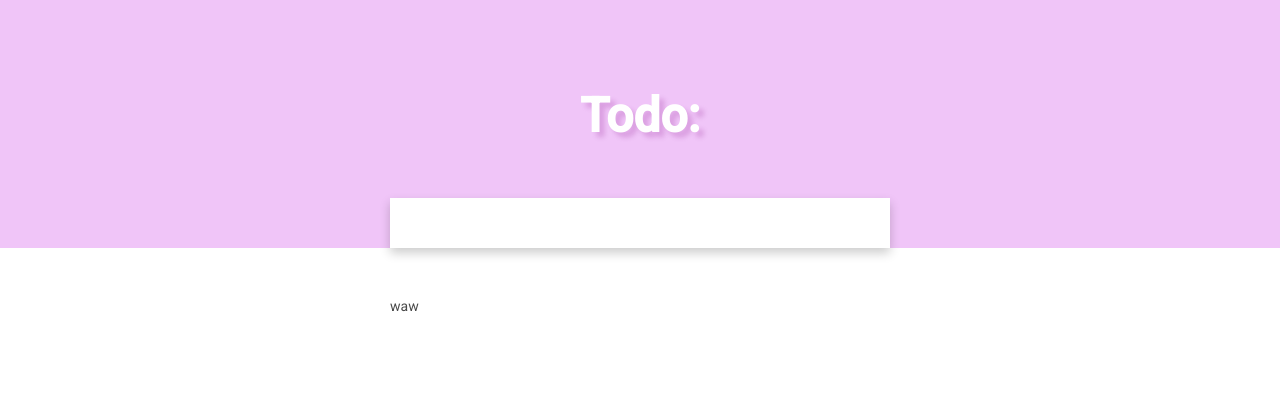
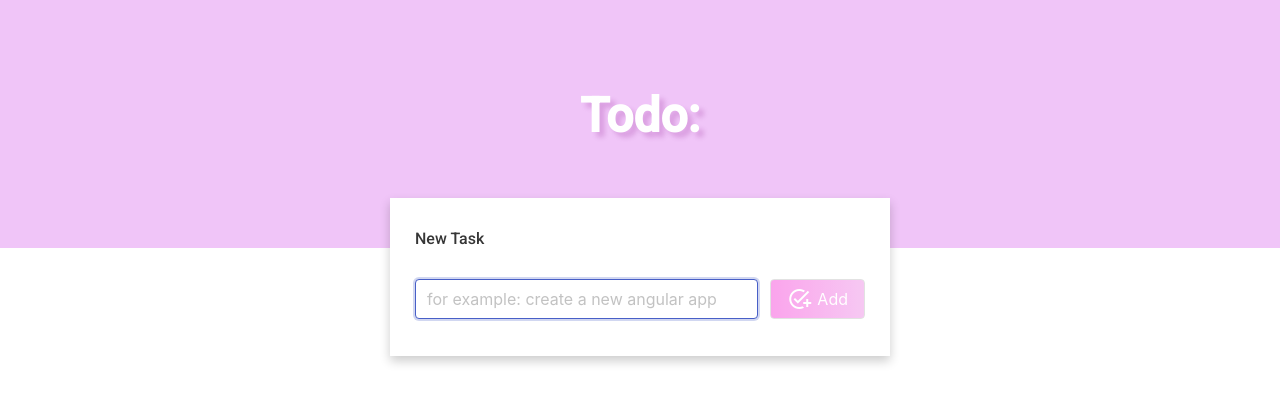
Before and after one commit to DanielSinthy/frontend-todo, an Angular app: page / in a window 1280 px wide. Shown: the top 404 px of the page. Built offline with nearby package versions, Linux system fonts and the light colour scheme.

Commit message:
todo form

```diff
--- a/src/app/app.module.ts
+++ b/src/app/app.module.ts
@@ -4,6 +4,7 @@ import { BrowserModule } from '@angular/platform-browser';
 import { AppRoutingModule } from './app-routing.module';
 import { AppComponent } from './app.component';
 import { BrowserAnimationsModule } from '@angular/platform-browser/animations';
+import { TodoModule } from './todo/todo.module';
 
 @NgModule({
   declarations: [
@@ -12,7 +13,8 @@ import { BrowserAnimationsModule } from '@angular/platform-browser/animations';
   imports: [
     BrowserModule,
     AppRoutingModule,
-    BrowserAnimationsModule
+    BrowserAnimationsModule,
+    TodoModule
   ],
   providers: [],
   bootstrap: [AppComponent]
--- /dev/null
+++ b/src/app/todo/todo-form/todo-form.component.html
@@ -0,0 +1,22 @@
+<form #form="ngForm" (ngSubmit)="onFormSubmit(form)">
+    <h2 class="title is-6 has-text-left">New Task</h2>
+
+    <div class="field is-grouped" style="margin: 0">
+      <p class="control is-expanded">
+        <input
+          ngModel
+          required
+          name="text"
+          class="input is-focused"
+          type="text"
+          placeholder="for example: create a new angular app"
+        />
+      </p>
+      <p class="control">
+        <button type="submit" class="button add-button">
+          <i class="material-icons">add_task</i>
+          Add
+        </button>
+      </p>
+    </div>
+</form>
--- /dev/null
+++ b/src/app/todo/todo-form/todo-form.component.ts
@@ -0,0 +1,22 @@
+import { Component, OnInit } from '@angular/core';
+import { Todo } from '../../shared/models/todo.model';
+import { NgForm } from '@angular/forms';
+
+@Component({
+  selector: 'app-todo-form',
+  templateUrl: './todo-form.component.html',
+  styleUrls: ['./todo-form.component.scss'],
+})
+export class TodoFormComponent implements OnInit {
+
+  constructor() {}
+
+  ngOnInit(): void {
+  }
+
+  onFormSubmit(form: NgForm) {
+    if (form.invalid) return alert('FORM INVALID');
+
+    form.reset();
+  }
+}
--- a/src/app/todo/todos/todos.component.html
+++ b/src/app/todo/todos/todos.component.html
@@ -4,12 +4,12 @@
 
   <div class="container">
     <div class="add-todo-box">
-
+      <app-todo-form></app-todo-form>
     </div>
   </div>
 
   <section class="section">
     <div class="container">
-        waw
+
     </div>
   </section>
```
Also changed, not shown: src/app/todo/todo.module.ts (+9 -2 lines), src/app/todo/todo-form/todo-form.component.scss (added).
